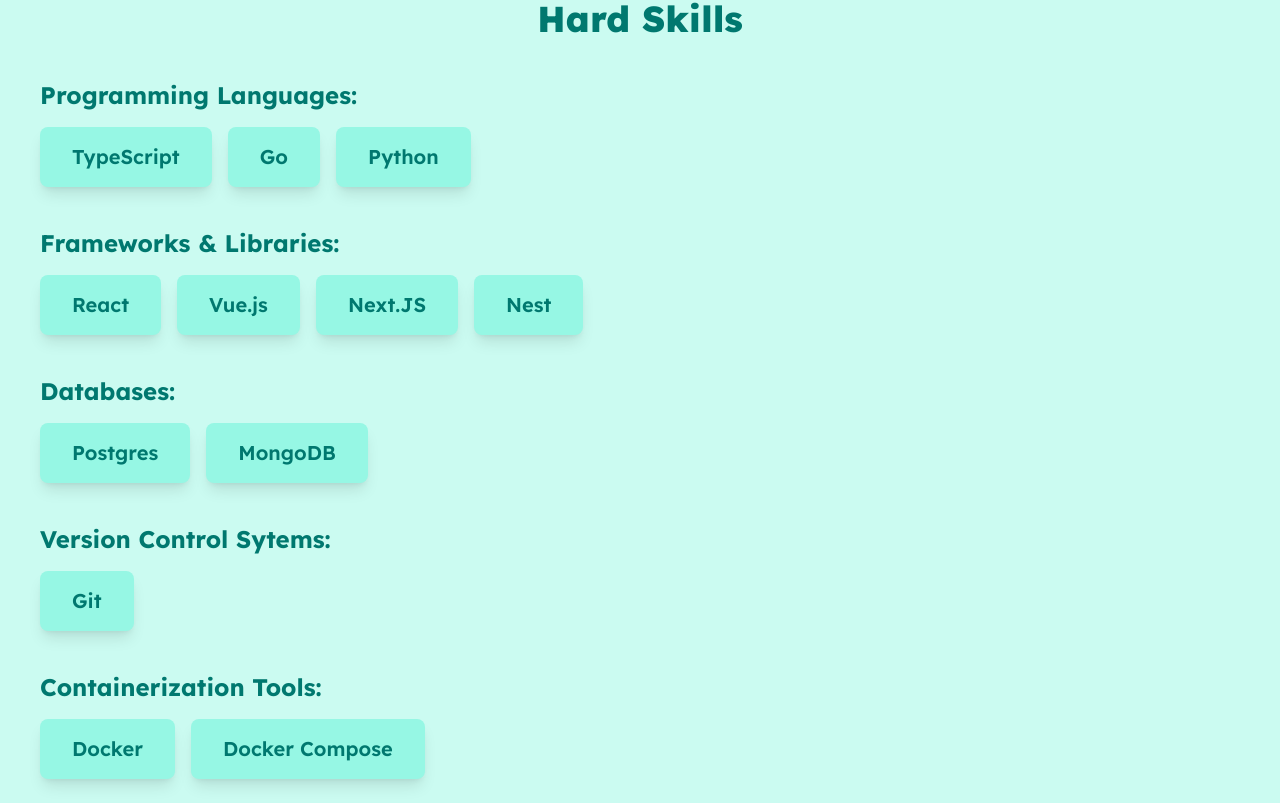
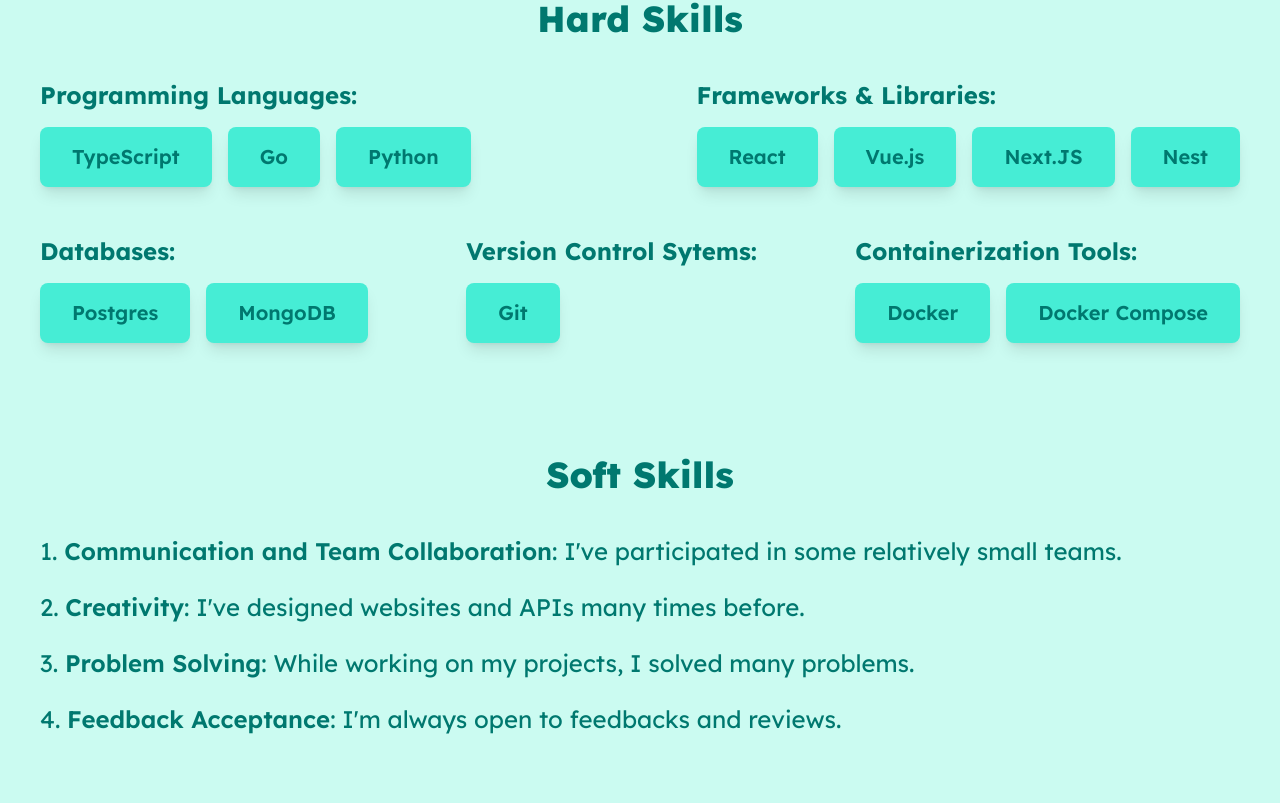
Before and after one commit to MisterKirill/website, a Next.js app: page / in a window 1280 px wide. Shown: the part 497-1300 px from the top of the page. Built offline with nearby package versions, Linux system fonts and the light colour scheme.

Commit message:
feat: small improvements

```diff
--- a/src/app/not-found.tsx
+++ b/src/app/not-found.tsx
@@ -7,11 +7,11 @@
 
 export default function NotFound() {
   return (
-    <div className="mt-8">
+    <>
       <h1 className="text-5xl font-bold mb-8">Not Found</h1>
       <span className="text-lg md:text-xl font-medium">
         Please, go to the <TextLink href="/">homepage</TextLink> or <TextLink href="/contact">contact me</TextLink> if you think there is a mistake.
       </span>
-    </div>
+    </>
   );
 }
--- a/src/app/page.tsx
+++ b/src/app/page.tsx
@@ -1,6 +1,8 @@
 import { Metadata } from 'next';
-import Interest from '@/components/Interest';
-import SkillCard from '@/components/SkillCard';
+import Link from 'next/link';
+import Highlight from '@/components/Highlight';
+import HardSkills from '@/components/home/HardSkills';
+import SoftSkills from '@/components/home/SoftSkills';
 
 export const metadata: Metadata = {
   title: 'About Me – Kirill Siukhin',
@@ -17,67 +19,18 @@
       </span>
 
       <span className="font-medium text-xl md:text-3xl mt-10 border-l-4 border-teal-700 dark:border-teal-200 pl-4">
-        I am a 16 years old front-end developer from <Interest>Russia, Yekaterinburg</Interest>.
+        I am a 16 years old front-end developer, live in <Highlight>Russia, Yekaterinburg</Highlight>.
         <br />
-        Interested in <Interest>Web Design</Interest>, <Interest>Mobile Development</Interest>, <Interest>Chess</Interest> and <Interest>Music</Interest>.
+        Interested in <Highlight>Web & Mobile Development</Highlight>, <Highlight>Web Design</Highlight>, <Highlight>Chess</Highlight> and <Highlight>Music</Highlight>.
       </span>
 
-      <h1 className="text-center font-extrabold text-4xl mt-28">Hard Skills</h1>
+      <HardSkills />
 
-      <h2 className="font-bold text-2xl font-noto mt-10">Programming Languages:</h2>
+      <SoftSkills />
 
-      <div className="flex gap-4 flex-wrap mt-4">
-        <SkillCard name="TypeScript" url="https://www.typescriptlang.org" />
-        <SkillCard name="Go" url="https://go.dev" />
-        <SkillCard name="Python" url="https://www.python.org" />
-      </div>
+      <h1 className="text-center font-extrabold text-4xl mt-28">Want to get in touch?</h1>
 
-      <h2 className="font-bold text-2xl font-noto mt-10">Frameworks & Libraries:</h2>
-
-      <div className="flex gap-4 flex-wrap mt-4">
-        <SkillCard name="React" url="https://react.dev" />
-        <SkillCard name="Vue.js" url="https://vuejs.org" />
-        <SkillCard name="Next.JS" url="https://nextjs.org" />
-        <SkillCard name="Nest" url="https://nestjs.com" />
-      </div>
-
-      <h2 className="font-bold text-2xl font-noto mt-10">Databases:</h2>
-
-      <div className="flex gap-4 flex-wrap mt-4">
-        <SkillCard name="Postgres" url="https://www.postgresql.org" />
-        <SkillCard name="MongoDB" url="https://www.mongodb.com" />
-      </div>
-
-      <h2 className="font-bold text-2xl font-noto mt-10">Version Control Sytems:</h2>
-
-      <div className="flex gap-4 flex-wrap mt-4">
-        <SkillCard name="Git" url="https://git-scm.com" />
-      </div>
-
-      <h2 className="font-bold text-2xl font-noto mt-10">Containerization Tools:</h2>
-
-      <div className="flex gap-4 flex-wrap mt-4">
-        <SkillCard name="Docker" url="https://www.docker.com" />
-        <SkillCard name="Docker Compose" url="https://docs.docker.com/compose" />
-      </div>
-
-      <h1 className="text-center font-extrabold text-4xl mt-28">Soft Skills</h1>
-
-      <span className="mt-10 text-2xl">
-        1. <span className="font-semibold">Communication and Team Collaboration</span>: I&apos;ve participated in some relatively small teams.
-      </span>
-
-      <span className="mt-8 text-2xl">
-        2. <span className="font-semibold">Creativity</span>: I&apos;ve designed websites and APIs many times before.
-      </span>
-
-      <span className="mt-8 text-2xl">
-        3. <span className="font-semibold">Problem Solving</span>: While working on my projects, I solved many problems.
-      </span>
-
-      <span className="mt-8 text-2xl">
-        4. <span className="font-semibold">Feedback Acceptance</span>: I&apos;m always open to feedbacks and reviews.
-      </span>
+      <Link href="/contact">Contact Me</Link>
     </div>
   );
 }
--- a/src/app/projects/page.tsx
+++ b/src/app/projects/page.tsx
@@ -12,7 +12,7 @@
       <h1 className="font-bold text-5xl mb-8">My Projects</h1>
 
       <div className="flex gap-4 flex-wrap">
-        <ProjectCard name="Linkship" description="Share your socials, bio and more in one link" />
+        <ProjectCard name="Linkship" description="Share your socials, bio and more in one link" blogName="linkship-technology-overview" />
       </div>
     </>
   );
--- a/src/components/BlogPostCard.tsx
+++ b/src/components/BlogPostCard.tsx
@@ -5,9 +5,9 @@
 export default function BlogPostCard({ post }: { post: Post }) {
   return (
     <Link href={`/blog/${post.url_name}`}>
-      <div className="flex flex-col md:flex-row text-center items-center gap-4 px-8 py-4 rounded-lg bg-teal-200 dark:bg-teal-700 text-teal-700 dark:text-teal-400 transition-colors">
-        <span className="font-bold text-3xl">{post.title}</span>
-        <span className="font-medium">{moment(post.created_at).fromNow()}</span>
+      <div className="flex flex-col md:flex-row text-center items-center px-6 py-4 rounded-lg bg-teal-200 dark:bg-teal-700 transition-colors">
+        <span className="font-bold text-2xl">{post.title}</span>
+        <span className="font-medium ml-auto">{moment(post.created_at).fromNow()}</span>
       </div>
     </Link>
   );
--- a/src/components/Interest.tsx
+++ b/src/components/Highlight.tsx
@@ -1,5 +1,5 @@
 import { ReactNode } from 'react';
 
-export default function Interest({ children }: { children: ReactNode }) {
+export default function Highlight({ children }: { children: ReactNode }) {
   return <span className="text-teal-500 dark:text-teal-400">{children}</span>;
 }
--- a/src/components/ProjectCard.tsx
+++ b/src/components/ProjectCard.tsx
@@ -1,13 +1,19 @@
+import Link from 'next/link';
+
 export type ProjectCardProps = {
   name: string;
   description: string;
+  blogName: string;
 };
 
-export default function ProjectCard({ name, description }: ProjectCardProps) {
+export default function ProjectCard({ name, description, blogName }: ProjectCardProps) {
   return (
-    <div className="flex flex-col gap-2 px-8 py-4 rounded-lg bg-teal-200 dark:bg-teal-700 dark:text-teal-400 transition-[scale,background-color] hover:scale-95">
-      <span className="font-semibold text-xl">{name}</span>
-      <span className="font-medium">{description}</span>
-    </div>
+    <Link href={`/blog/${blogName}`}>
+      <div className="flex flex-col group px-6 py-4 rounded-lg bg-teal-200 dark:bg-teal-700 transition-colors">
+        <span className="font-semibold text-xl">{name}</span>
+        <span className="font-medium mt-2">{description}</span>
+        <span className="text-sm font-semibold text-right mt-4 group-hover:underline">READ MORE</span>
+      </div>
+    </Link>
   );
 }
--- a/src/components/SkillCard.tsx
+++ b/src/components/SkillCard.tsx
@@ -7,7 +7,7 @@
 
 export default function SkillCard({ name, url }: SkillCardProps) {
   return (
-    <Link href={url} className="shadow-lg px-8 py-4 rounded-lg bg-teal-200 dark:bg-teal-700 dark:text-teal-400 transition-[scale,background-color] hover:scale-90">
+    <Link href={url} className="shadow-lg px-8 py-4 rounded-lg bg-teal-300 dark:bg-teal-600 transition-[scale,background-color] hover:scale-90">
       <span className="font-semibold text-xl">{name}</span>
     </Link>
   );
--- /dev/null
+++ b/src/components/home/HardSkills.tsx
@@ -0,0 +1,58 @@
+import SkillCard from '../SkillCard';
+
+export default function HardSkills() {
+  return (
+    <>
+      <h1 className="text-center font-extrabold text-4xl mt-28">Hard Skills</h1>
+
+      <div className="flex gap-12 justify-between flex-wrap mt-10">
+        <div>
+          <h2 className="font-bold text-2xl font-noto">Programming Languages:</h2>
+
+          <div className="flex gap-4 flex-wrap mt-4">
+            <SkillCard name="TypeScript" url="https://www.typescriptlang.org" />
+            <SkillCard name="Go" url="https://go.dev" />
+            <SkillCard name="Python" url="https://www.python.org" />
+          </div>
+        </div>
+
+        <div>
+          <h2 className="font-bold text-2xl font-noto">Frameworks & Libraries:</h2>
+
+          <div className="flex gap-4 flex-wrap mt-4">
+            <SkillCard name="React" url="https://react.dev" />
+            <SkillCard name="Vue.js" url="https://vuejs.org" />
+            <SkillCard name="Next.JS" url="https://nextjs.org" />
+            <SkillCard name="Nest" url="https://nestjs.com" />
+          </div>
+        </div>
+
+        <div>
+          <h2 className="font-bold text-2xl font-noto">Databases:</h2>
+
+          <div className="flex gap-4 flex-wrap mt-4">
+            <SkillCard name="Postgres" url="https://www.postgresql.org" />
+            <SkillCard name="MongoDB" url="https://www.mongodb.com" />
+          </div>
+        </div>
+
+        <div>
+          <h2 className="font-bold text-2xl font-noto">Version Control Sytems:</h2>
+
+          <div className="flex gap-4 flex-wrap mt-4">
+            <SkillCard name="Git" url="https://git-scm.com" />
+          </div>
+        </div>
+
+        <div>
+          <h2 className="font-bold text-2xl font-noto">Containerization Tools:</h2>
+
+          <div className="flex gap-4 flex-wrap mt-4">
+            <SkillCard name="Docker" url="https://www.docker.com" />
+            <SkillCard name="Docker Compose" url="https://docs.docker.com/compose" />
+          </div>
+        </div>
+      </div>
+    </>
+  );
+}
--- /dev/null
+++ b/src/components/home/SoftSkills.tsx
@@ -0,0 +1,23 @@
+export default function SoftSkills() {
+  return (
+    <>
+      <h1 className="text-center font-extrabold text-4xl mt-28">Soft Skills</h1>
+
+      <span className="mt-10 text-2xl">
+        1. <span className="font-semibold">Communication and Team Collaboration</span>: I&apos;ve participated in some relatively small teams.
+      </span>
+
+      <span className="mt-6 text-2xl">
+        2. <span className="font-semibold">Creativity</span>: I&apos;ve designed websites and APIs many times before.
+      </span>
+
+      <span className="mt-6 text-2xl">
+        3. <span className="font-semibold">Problem Solving</span>: While working on my projects, I solved many problems.
+      </span>
+
+      <span className="mt-6 text-2xl">
+        4. <span className="font-semibold">Feedback Acceptance</span>: I&apos;m always open to feedbacks and reviews.
+      </span>
+    </>
+  );
+}
```
